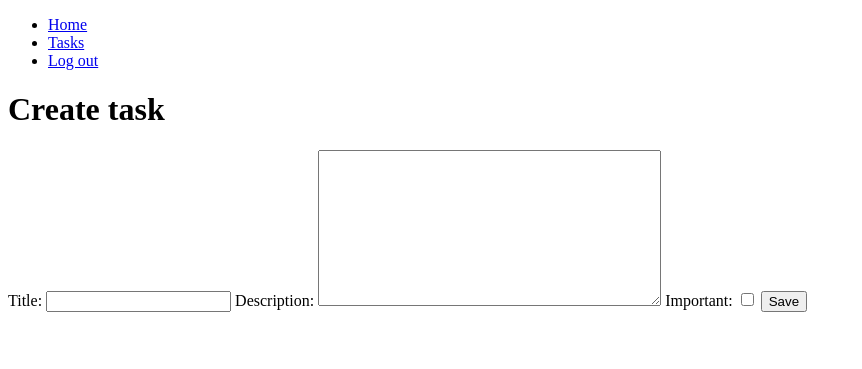
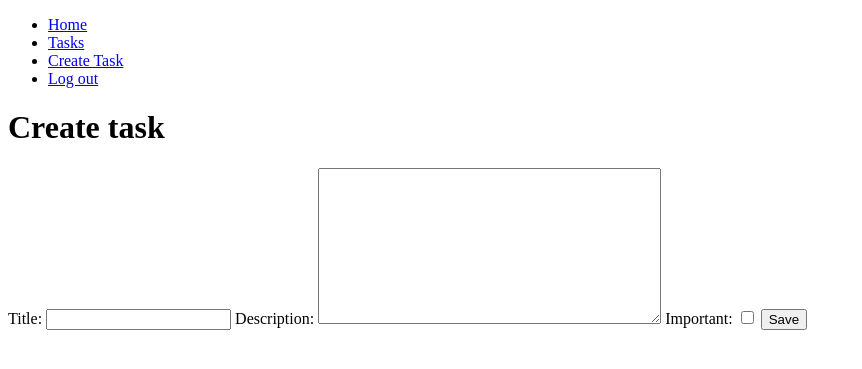
Before and after one commit to juliannParra99/auth-tasks, a Django app: page /tasks/create/ in a window 1280 px wide. Shown: the top 369 px of the page, without its empty margins (0-862 px from the left). Run offline with Django 4.2, Linux system fonts and the light colour scheme; the visitor is signed in with stand-in values (Sample User, id 1).

Commit message:
Added:14. Obtener tareas: permite visualizar cada tarea particular a travez del id del primary Key, que coincide con el valor del obejeto del modelo creado.

```diff
--- a/djangocrud/urls.py
+++ b/djangocrud/urls.py
@@ -24,6 +24,8 @@ urlpatterns = [
     path('signup/', views.signup, name='signup'),
     path('tasks/', views.tasks, name='tasks'),
     path('tasks/create/', views.create_task, name='create_task'),
+    # parametro dinamico: que se va a guardar en la variable task_id y va a ser de tipo entero: esto por que  vamos a asociar el id de la tarea dentro de la db con ese numero, y nos va a dar sus especificaciones
+    path('tasks/<int:task_id>/', views.task_detail, name='task_detail'),
     path('signin/', views.signin, name='signin'),
     path('logout/', views.signout, name='logout'),
 ]
--- a/tasks/templates/base.html
+++ b/tasks/templates/base.html
@@ -10,9 +10,11 @@
 
     <ul>
         <li><a href='/'>Home</a></li>
-        <li><a href='/tasks'>Tasks</a></li>
 
         {% if user.is_authenticated %}
+        <li><a href='/tasks'>Tasks</a></li>
+        <!-- se agrega ruta para crear tarea cuando el usuario se logea -->
+        <li><a href='/tasks/create/'>Create Task</a></li>
         <li><a href='/logout'>Log out</a></li>
         {% else %}
         <li><a href='/signup'>Sign Up</a></li>
--- a/tasks/templates/create_task.html
+++ b/tasks/templates/create_task.html
@@ -8,11 +8,11 @@
 <!-- mensaje si hay algun error -->
 {{error}}
 
-<!-- con esto ya tengo un formulario para envirlo al backend-->
+
 <form action="/tasks/create/" method="POST">
     {% csrf_token %}
 
-    <!-- formulario  enviado desde views.py -->
+
     {{form}}
     <button>
         Save
--- a/tasks/views.py
+++ b/tasks/views.py
@@ -1,11 +1,10 @@
-from django.shortcuts import render, redirect
+from django.shortcuts import render, redirect, get_object_or_404
 # userCreationForm es para crear un usuario y AuthenticationForm es para comprobar si el usurio existe.
 from django.contrib.auth.forms import UserCreationForm, AuthenticationForm
 from django.contrib.auth.models import User
 from django.contrib.auth import login, logout, authenticate
 from django.db import IntegrityError
 from .forms import TaskForm
-#importo el modelo de  las tareas: permite interactuar con la DB y hacer consultas
 from .models import Task
 
 # Create your views here.
@@ -42,7 +41,7 @@ def signup(request):
 
 
 def tasks(request):
-    #esto va a devolver  las tareas que estan en la DB, y ene ste caso, donde las tareas son del usuario user, y donde  datecompleted__isnull = true, osea las tareas que no han sido completadas: con esto puedo mostrar al usuario las tareas que le faltan hacer; tambien podria mostrar las que ya completo
+
     tasks = Task.objects.filter(user=request.user, datecompleted__isnull= True )
 
     return render(request, 'tasks.html', {
@@ -71,6 +70,13 @@ def create_task(request):
             })
 
 
+def task_detail(request,task_id):
+    #aca quiero que me traiga del modelo de tareas el objeto donde el primary key se igual al task id: el get objetct es para que en caso de no estar ese objeto que quiero me de error 404 en lugar de que se rompa todo; este objeto solicita el modelo(db) desde donde queremos consultar; esto evita que el servidor se caiga completamente
+    task = get_object_or_404(Task,pk=task_id)
+    print(task_id)
+    return render(request,'task_detail.html', {'task': task})
+
+
 def signout(request):
     logout(request)
     return redirect('home')
```
Also changed, not shown: tasks/templates/task_detail.html (added, +7 -0 lines), tasks/templates/tasks.html (+5 -2 lines).
